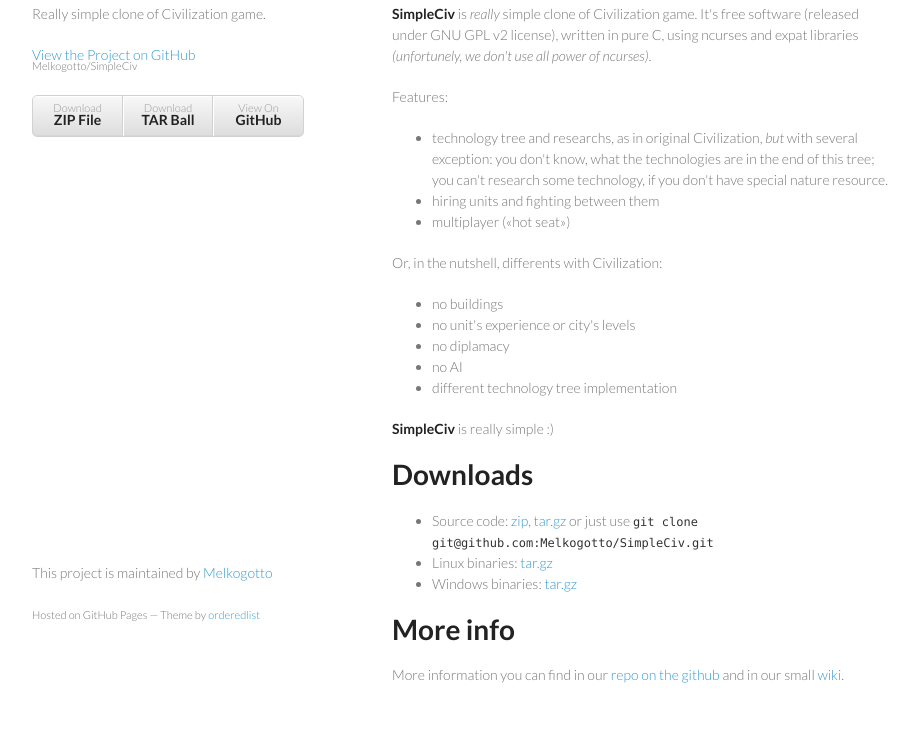
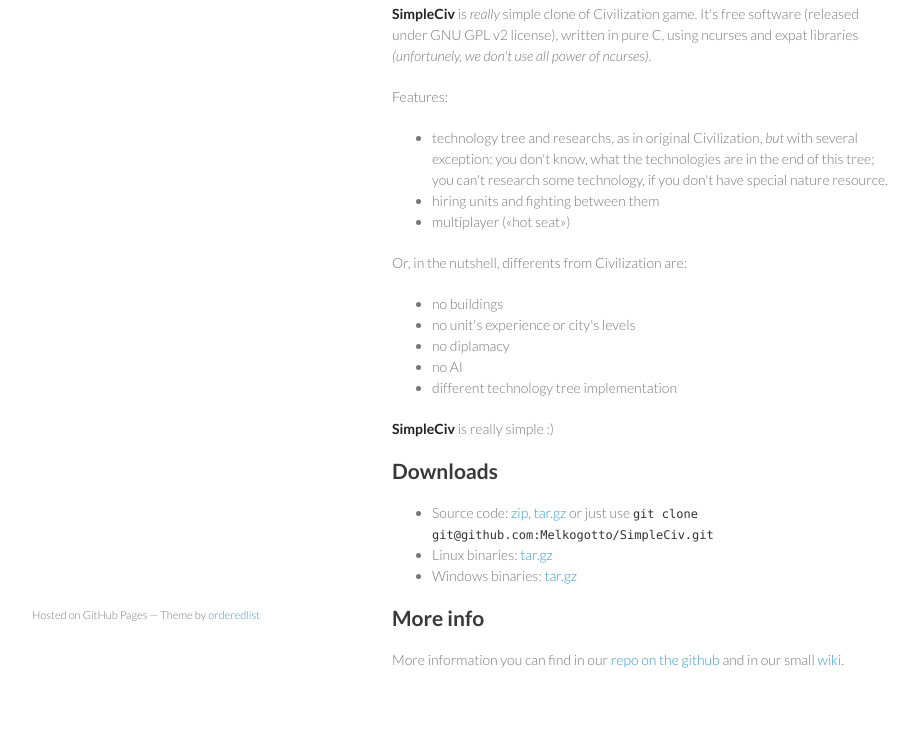
Before and after one commit to kmingulov/SimpleCiv, a plain HTML site: page index.html in a window 1280 px wide. Shown: the part 106-861 px from the top of the page, without its empty margins (178-1094 px from the left). Drawn offline with Linux system fonts and the light colour scheme.

Commit message:
Update index.html

```diff
--- a/index.html
+++ b/index.html
@@ -3,7 +3,7 @@
   <head>
     <meta charset="utf-8">
     <meta http-equiv="X-UA-Compatible" content="chrome=1">
-    <title>SimpleСiv by Melkogotto</title>
+    <title>SimpleСiv</title>
 
     <link rel="stylesheet" href="stylesheets/styles.css">
     <link rel="stylesheet" href="stylesheets/pygment_trac.css">
@@ -14,19 +14,8 @@
   </head>
   <body>
     <div class="wrapper">
-      <header>
-        <h1>SimpleСiv</h1>
-        <p>Really simple clone of Civilization game.</p>
-        <p class="view"><a href="https://github.com/Melkogotto/SimpleCiv">View the Project on GitHub <small>Melkogotto/SimpleCiv</small></a></p>
-        <ul>
-          <li><a href="https://github.com/Melkogotto/SimpleCiv/zipball/master">Download <strong>ZIP File</strong></a></li>
-          <li><a href="https://github.com/Melkogotto/SimpleCiv/tarball/master">Download <strong>TAR Ball</strong></a></li>
-          <li><a href="https://github.com/Melkogotto/SimpleCiv">View On <strong>GitHub</strong></a></li>
-        </ul>
-      </header>
       <section>
         <h1>SimpleCiv</h1>
-
         <p><strong>SimpleCiv</strong> is <em>really</em> simple clone of Civilization game. It's free software (released under GNU GPL v2 license), written in pure C, using ncurses and expat libraries <em>(unfortunely, we don't use all power of ncurses)</em>.</p>
 
         <p>Features:</p>
@@ -35,7 +24,7 @@
         <li>technology tree and researchs, as in original Civilization, <em>but</em> with several exception: you don't know, what the technologies are in the end of this tree; you can't research some technology, if you don't have special nature resource.</li>
         <li>hiring units and fighting between them</li>
         <li>multiplayer («hot seat»)</li>
-</ul><p>Or, in the nutshell, differents with Civilization:</p>
+        </ul><p>Or, in the nutshell, differents from Civilization are:</p>
 
         <ul>
         <li>no buildings</li>
@@ -45,7 +34,7 @@
         <li>different technology tree implementation</li>
         </ul><p><strong>SimpleCiv</strong> is really simple :)</p>
 
-<h1>Downloads</h1>
+        <h2>Downloads</h2>
 
         <ul>
         <li>Source code: <a href="https://github.com/Melkogotto/SimpleCiv/zipball/master">zip</a>, <a href="https://github.com/Melkogotto/SimpleCiv/tarball/master">tar.gz</a> or just use <code>git clone git@github.com:Melkogotto/SimpleCiv.git</code>
@@ -54,12 +43,13 @@
         </li>
         <li>Windows binaries: <a href="https://github.com/downloads/Melkogotto/SimpleCiv/simpleciv-win32-0.1-rc1.tar.gz">tar.gz</a>
         </li>
-</ul><h1>More info</h1>
+        </ul>
 
+        <h2>More info</h2>
         <p>More information you can find in our <a href="https://github.com/Melkogotto/SimpleCiv">repo on the github</a> and in our small <a href="https://github.com/Melkogotto/SimpleCiv/wiki">wiki</a>.</p>
       </section>
+
       <footer>
-        <p>This project is maintained by <a href="https://github.com/Melkogotto">Melkogotto</a></p>
         <p><small>Hosted on GitHub Pages &mdash; Theme by <a href="https://github.com/orderedlist">orderedlist</a></small></p>
       </footer>
     </div>
```
Lines whose indentation alone changed are shown as unchanged.
